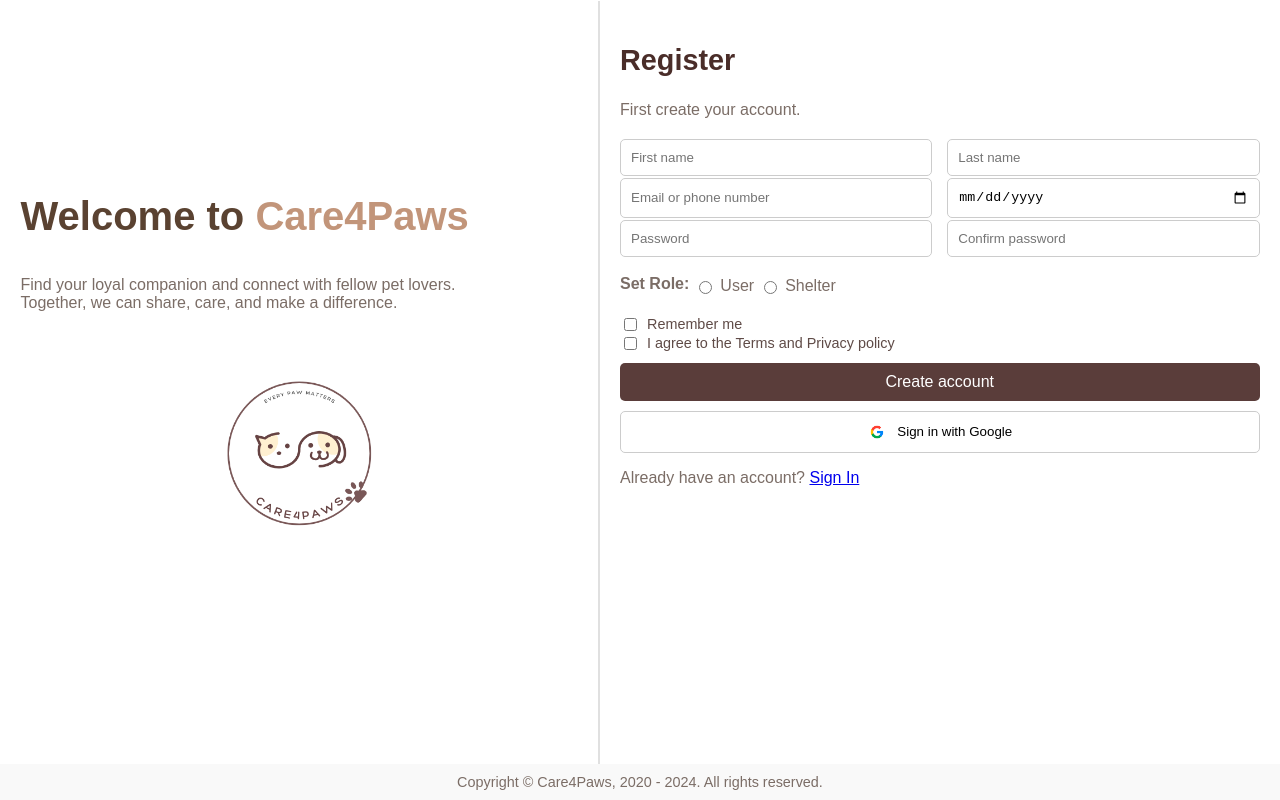
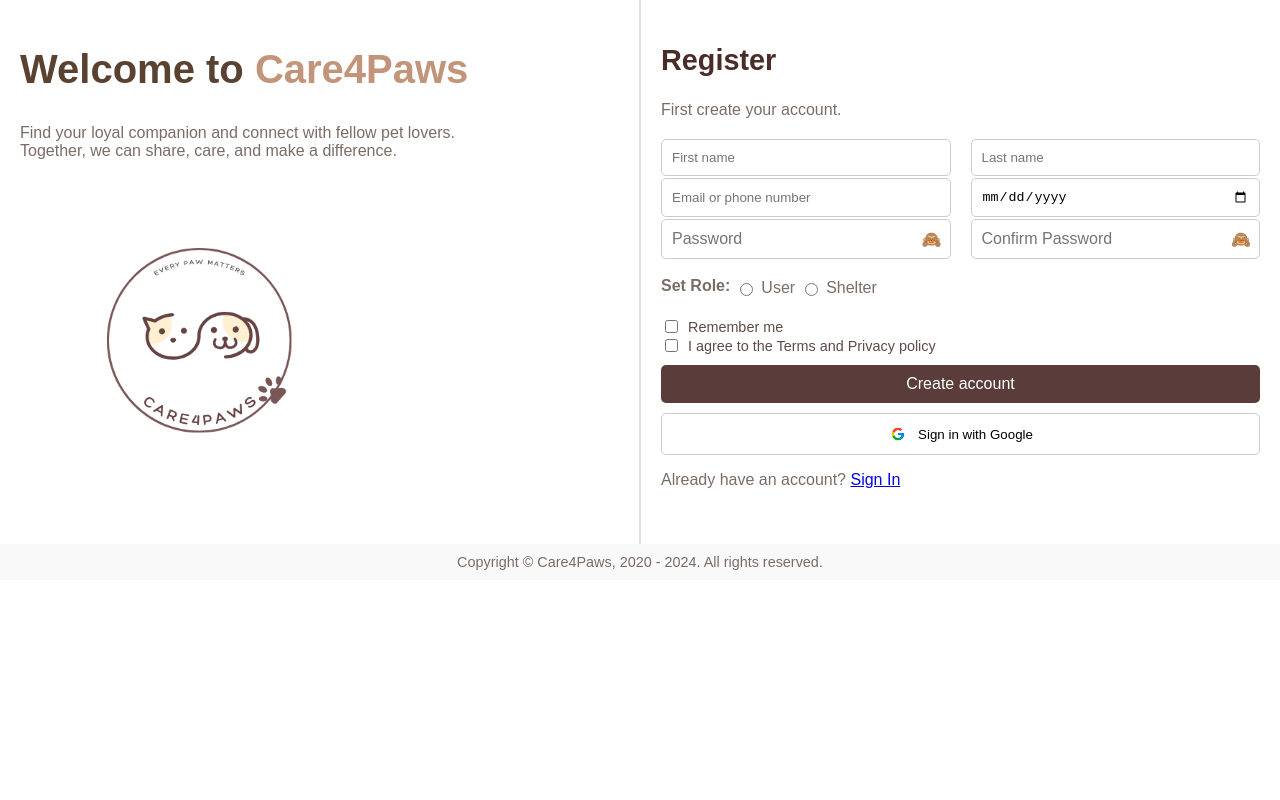
Before and after one commit to Yutubuaishui/care4paws, a React (Create React App) app: page /register in a window 1280 px wide. Built offline with nearby package versions, Linux system fonts and the light colour scheme; the HTML template or start-up script is replaced by a standard one.

Commit message:
Add files via upload

```diff
--- a/src/App.js
+++ b/src/App.js
@@ -1,9 +1,11 @@
 import { BrowserRouter as Router, Route, Routes } from 'react-router-dom';
 import Register from './component/Register';
 import LoginPage from './component/LoginPage';
+import { GoogleOAuthProvider } from '@react-oauth/google'; // Import the GoogleOAuthProvider
 
 function App() {
   return (
+    <GoogleOAuthProvider clientId="950088629547-fc39n2kf17m9c7ehdk0tkucl4kn8jc0m.apps.googleusercontent.com">
     <Router>
       <Routes>
         <Route path="/" element={<LoginPage />} />
@@ -11,6 +13,7 @@
         {/* Add other routes here */}
       </Routes>
     </Router>
+    </GoogleOAuthProvider>
   );
 }
 
--- a/src/component/LoginPage.css
+++ b/src/component/LoginPage.css
@@ -7,14 +7,15 @@
 
   .login-container {
     display: flex;
+
     flex-direction: column;
-    min-height: 100vh;
+    width: 100%;
   }
 
   .first-container {
     display: flex;
-    flex: 1;
-    padding: 0.5px;
+    flex:1px;
+    flex-wrap: wrap-reverse;
     background-color: #fff;
   }
 
@@ -57,11 +58,11 @@
 
   .welcome-section .logo-container {
     margin-top: 2px;
-    text-align: center;
+    align-items: center;
   }
 
   .welcome-section .logo {
-    max-width: 50%;
+    max-width: 55%;
     height: auto;
   }
 
@@ -69,10 +70,9 @@
     flex-direction: column;
     justify-content: center;
     padding: 10px;
-    width: 50%;
-    padding: 10px;
     border-left: 2px solid #e0e0e0;
     margin-top: 15px;
+    flex: 1;
   }
 
   .language-and-auth {
@@ -108,7 +108,7 @@
 
   .login-form {
     display: flex;
-    margin-top: 10px;
+    padding-top: 40px;
     flex-direction: column;
   }
 
@@ -119,7 +119,6 @@
   }
 
   .login-form input {
-    width: 80%; /* Adjust this value to control the size (e.g., 70%, 60%, etc.) */
     padding: 10px;
     border: 1px solid #ccc;
     border-radius: 5px;
@@ -129,13 +128,21 @@
 
 
   .password-input {
+    position:relative;
     display: flex;
     align-items: center;
     gap: 5px; /* Space between the input field and toggle button */
+
+    input {
+        width: 100%;
+    }
   }
 
 
   .toggle-password {
+    bottom: 16px;
+    right: 5px;
+    position:absolute;
     background: none;
     border: none;
     cursor: pointer;
@@ -209,6 +216,11 @@
     margin-right: 10px;
   }
 
+  .g_id_signin {
+    display: none; /* Completely hide the Google button */
+  }
+
+
   footer {
     text-align: center;
     padding: 10px;
--- /dev/null
+++ b/src/component/PasswordToggle.css
@@ -0,0 +1,25 @@
+.password-in {
+    position: relative;
+    display: flex;
+    align-items: center;
+    border: 1px solid #ccc; /* Border for the input box */
+    border-radius: 5px;;
+    padding: 2px;
+    width: 100%; /* Adjust width as needed */
+    background-color: white;
+  }
+
+.password-in input {
+    border: none; /* Remove default input border */
+    outline: none; /* Remove default input focus outline */
+    flex-grow: 1; /* Allow the input to take up remaining space */
+    font-size: 1rem; /* Adjust font size */
+    padding: 8px;
+  }
+
+  .toggle-pass {
+    background: none;
+    border: none;
+    cursor: pointer;
+    font-size: 1rem;
+  }
--- /dev/null
+++ b/src/component/PasswordToggle.jsx
@@ -0,0 +1,29 @@
+import React, { useState } from "react";
+import "./PasswordToggle.css";
+
+const PasswordToggle = ({ placeholder }) => {
+  const [passwordVisible, setPasswordVisible] = useState(false);
+
+  const togglePasswordVisibility = () => {
+    setPasswordVisible(!passwordVisible);
+  };
+
+  return (
+    <div className="password-in">
+      <input
+        type={passwordVisible ? "text" : "password"}
+        placeholder={placeholder}
+        required
+      />
+      <button
+        type="button"
+        className="toggle-pass"
+        onClick={togglePasswordVisibility}
+      >
+        {passwordVisible ? "👁️" : "🙈"}
+      </button>
+    </div>
+  );
+};
+
+export default PasswordToggle;
--- a/src/component/Register.css
+++ b/src/component/Register.css
@@ -3,54 +3,59 @@
     margin: 0;
     padding: 0;
     box-sizing: border-box;
+
   }
 
   .register-container {
     display: flex;
     flex-direction: column;
-    min-height: 100vh; /* Ensures the container spans the viewport height */
+    max-height: 100%; /* Ensures the container spans the viewport height */
   }
 
-  .first-container {
+  .register-content {
     display: flex;
-    flex:1px;
+    flex:1;
+    flex-wrap: wrap-reverse;
     background-color: #fff;
   }
 
-  .welcome-section {
+  .welcome-section1 {
     flex: 1;
     display: flex;
-    justify-content: flex-start; /* Align content at the top */
+    flex-direction: column;
+    justify-content: center;
+    padding: 20px;
     text-align: left;
   }
 
-  .welcome-section h1 {
+  .welcome-section1 h1 {
     font-size: 2.5rem;
     color: #5A4231;
   }
 
-  .welcome-section span {
+  .welcome-section1 span {
     color: #C2957A;
   }
 
-  .welcome-section p {
+  .welcome-section1 p {
     margin-top: 5px;
     margin-bottom: 0px;
     font-size: 1rem;
     color: #7B6D66;
   }
 
-  .welcome-section .logo-container {
+  .welcome-section1 .logo-container {
     margin-top: 1px;
+    align-items: center;
   }
 
-  .welcome-section .logo {
-    max-width: 120%;
+  .welcome-section1 .logo {
+    max-width: 60%;
     height: auto;
   }
 
   .register-section {
-    width: 50%;
+    flex:1;
     padding: 20px;
     border-left: 2px solid #e0e0e0;
   }
@@ -72,7 +77,7 @@
 
   .form-row {
     display: flex;
-    gap: 15px;
+    gap: 20px;
     margin-bottom: 2px;
   }
 
@@ -144,7 +149,7 @@
     font-size: 1rem;
   }
 
-  .google-signin-btn {
+  .google-register-btn {
     margin-top: 10px;
     padding: 10px 20px;
     background-color: #fff;
@@ -156,9 +161,12 @@
     cursor: pointer;
   }
 
-  .google-signin-btn img {
+  .google-register-btn img {
     width: 20px;
     margin-right: 10px;
+  }
+  .g_id_signin {
+    display: none; /* Completely hide the Google button */
   }
 
   footer {
--- a/src/component/Register.jsx
+++ b/src/component/Register.jsx
@@ -1,8 +1,10 @@
-import React, { useState } from "react";
+import React, { useState, useEffect } from "react";
 import "./Register.css";
 import care4pawsLogo from "../asset/Logo_Care4Paws.png";
 import GoogloLogo from "../asset/Logo_Google.png";
 import { Link } from "react-router-dom";
+import { GoogleLogin } from "@react-oauth/google";
+import PasswordToggle from "./PasswordToggle";
 
 function Register() {
   const [role, setRole] = useState("");
@@ -11,11 +13,40 @@
     setRole(event.target.value);
   };
 
+
+  const handleLoginSuccess = (response) => {
+    console.log("Google Login Success: ", response);
+    // Handle the response from Google (e.g., send to your backend for authentication)
+  };
+
+  const handleLoginFailure = (error) => {
+    console.log("Google Login Failure: ", error);
+  };
+
+
+  useEffect(() => {
+    const customGoogleBtn = document.getElementById("custom-google-btn");
+    if (customGoogleBtn) {
+      customGoogleBtn.addEventListener("click", () => {
+        const googleLoginButton = document.querySelector(".g_id_signin div[role=button]");
+        if (googleLoginButton) {
+          googleLoginButton.click();
+        }
+      });
+    }
+
+    return () => {
+      if (customGoogleBtn) {
+        customGoogleBtn.removeEventListener("click", () => {});
+      }
+    };
+  }, []);
+
   return (
     <div className="register-container">
 
-      <div className= "first-container">
-              <div className="welcome-section">
+      <div className= "register-content">
+              <div className="welcome-section1">
                 <h1>Welcome to <span className="care4paws-title">Care4Paws</span></h1>
                 <p>Find your loyal companion and connect with fellow pet lovers.<br />
                   Together, we can share, care, and make a difference.
@@ -37,10 +68,12 @@
             <input type="email" placeholder="Email or phone number" />
             <input type="date" placeholder="Date of birth" />
           </div>
+
           <div className="form-row">
-            <input type="password" placeholder="Password" />
-            <input type="password" placeholder="Confirm password" />
-          </div>
+          <PasswordToggle placeholder="Password" />
+          <PasswordToggle placeholder="Confirm Password" />
+        </div>
+
           <div className="role-row">
           <p className="role-title">Set Role:</p>
               <label>
@@ -73,10 +106,21 @@
             </label>
           </div>
           <button type="submit" className="create-account-btn">Create account</button>
-          <button type="button" className="google-signin-btn">
-            <img src={GoogloLogo} alt="Google" />
-            Sign in with Google
+
+          {/* Custom Google Button */}
+          <button type="button" id="custom-google-btn" className="google-register-btn">
+              <img src={GoogloLogo} alt="Google" className="google-logo" />
+              Sign in with Google
           </button>
+
+            {/* Hidden Default Google Button */}
+            <div className="g_id_signin">
+            <GoogleLogin
+                onSuccess={handleLoginSuccess}
+                onError={handleLoginFailure}
+                clientId="950088629547-fc39n2kf17m9c7ehdk0tkucl4kn8jc0m.apps.googleusercontent.com"
+            />
+            </div>
         </form>
         <p>Already have an account? <Link to="/">Sign In</Link></p>
       </div>
```
Also changed, not shown: src/component/LoginPage.jsx (+63 -15 lines).
